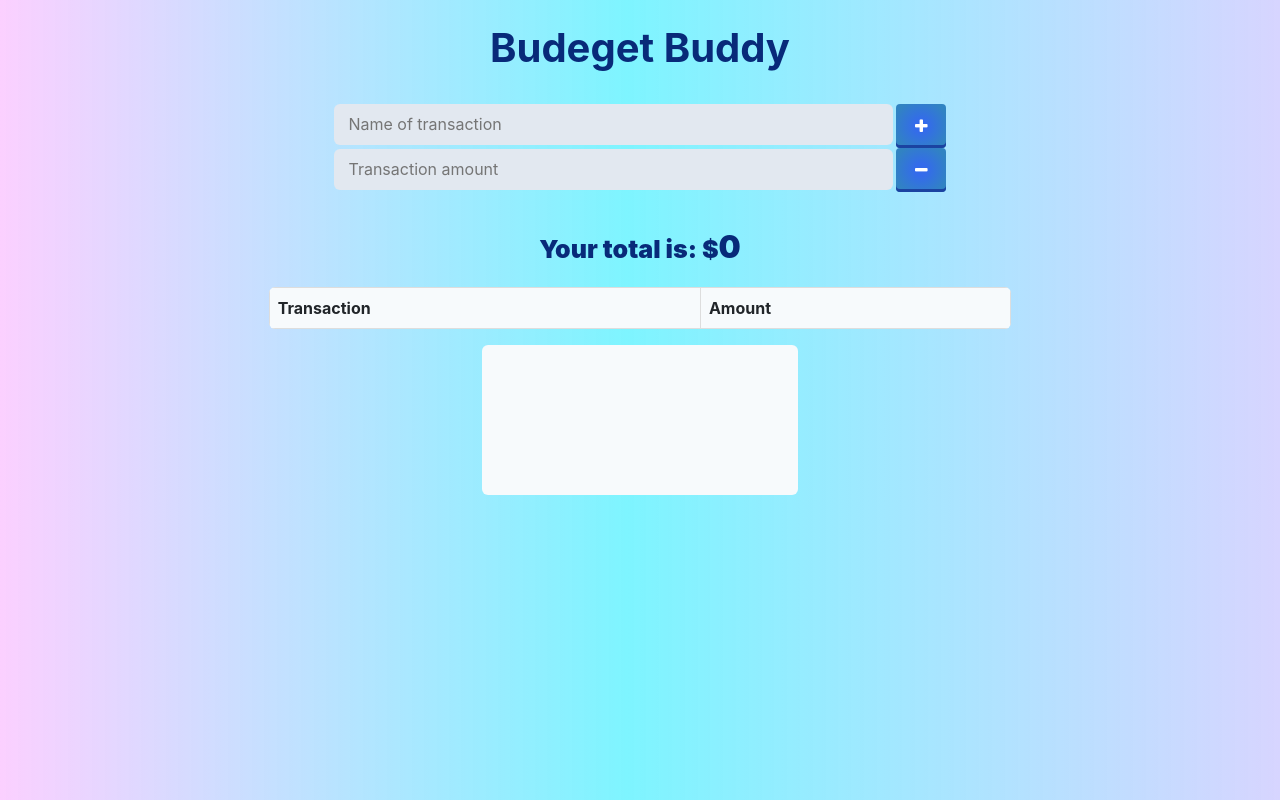
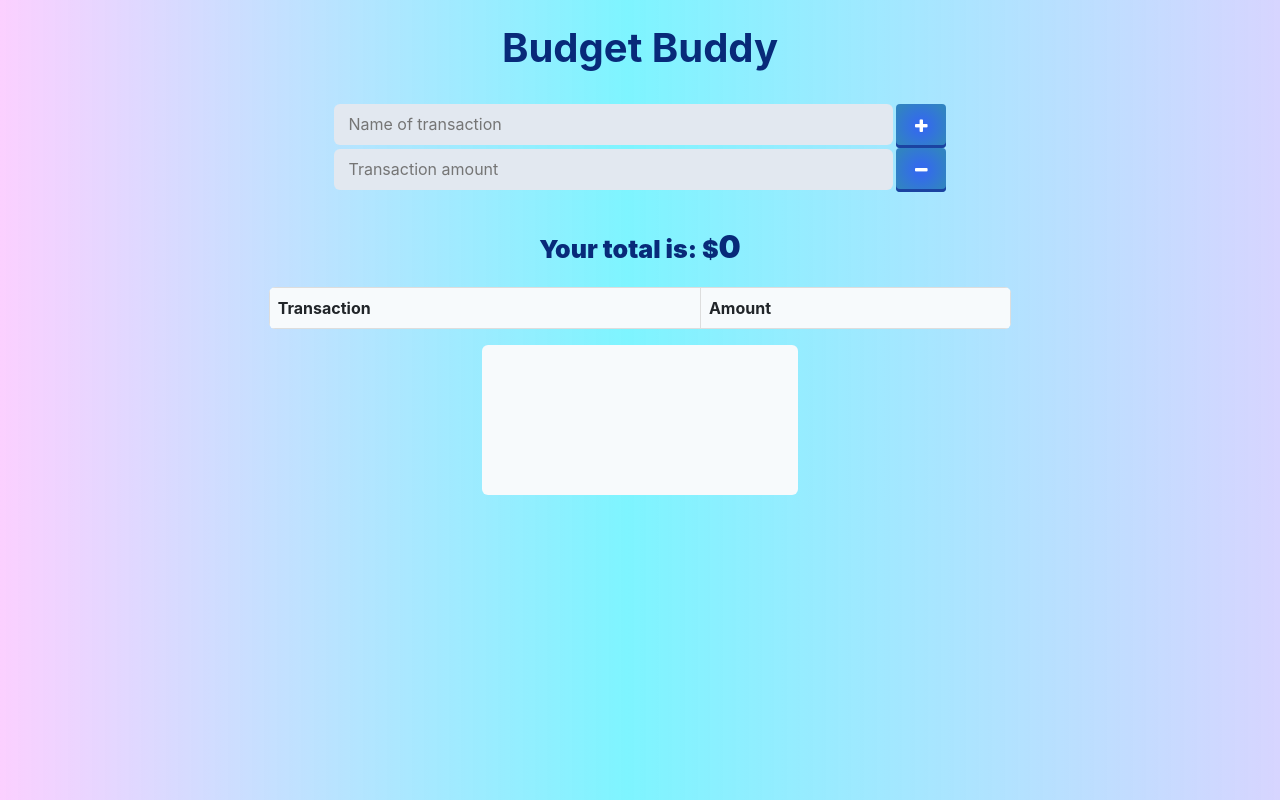
Before and after one commit to Bryson-Palmer/budget-buddy, a website: page public/index.html in a window 1280 px wide. Drawn offline with nearby package versions, Linux system fonts and the light colour scheme; no server answers.

Commit message:
Updated the Budget Buddy title due to the mispelling.

```diff
--- a/public/index.html
+++ b/public/index.html
@@ -15,7 +15,7 @@
 </head>
 <body>
   <div class="wrapper">
-    <h1 class="title mb-3">Budeget Buddy</h1>
+    <h1 class="title mb-3">Budget Buddy</h1>
     <div class="form">
       <div class="d-flex justify-content-center">
         <div class="">
```
